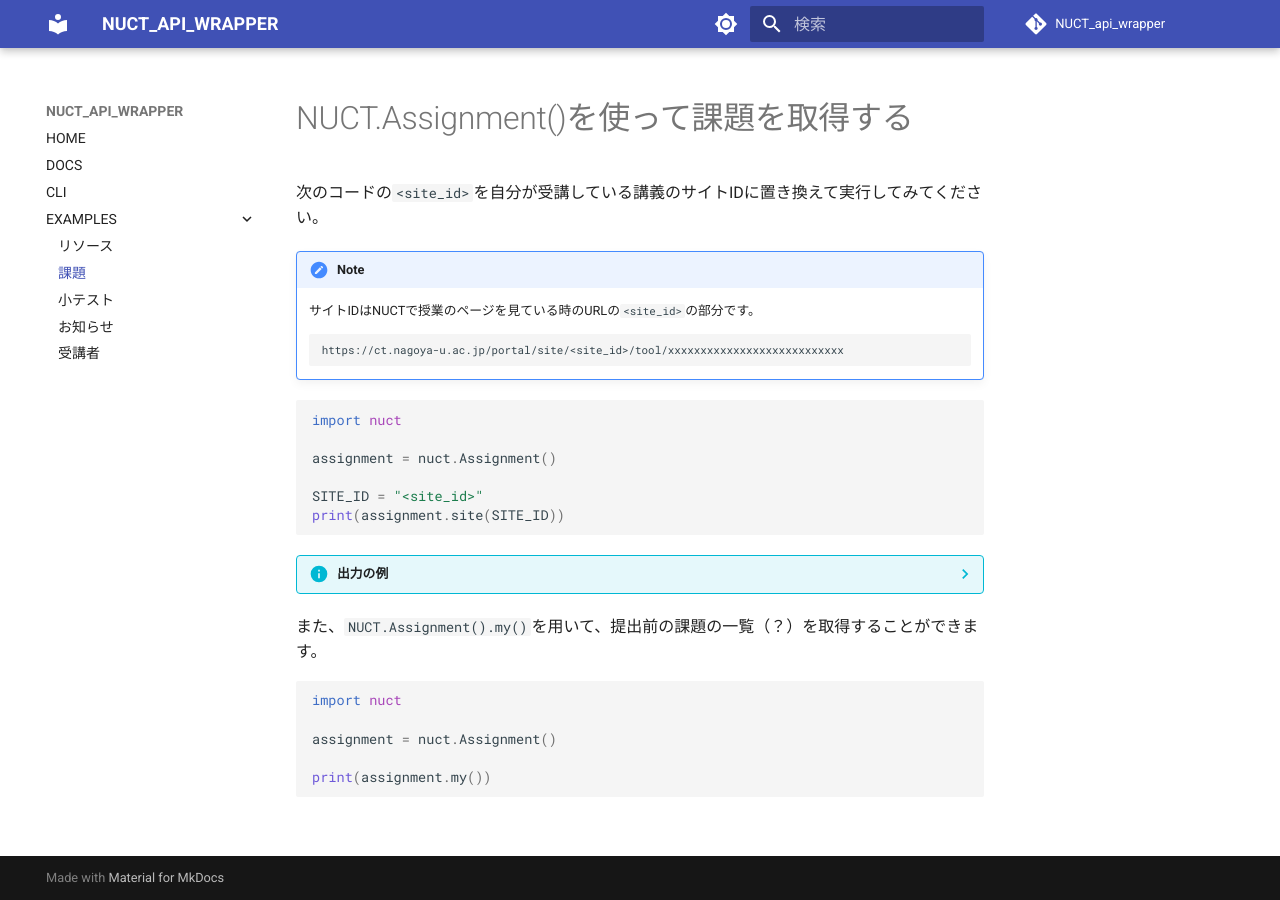
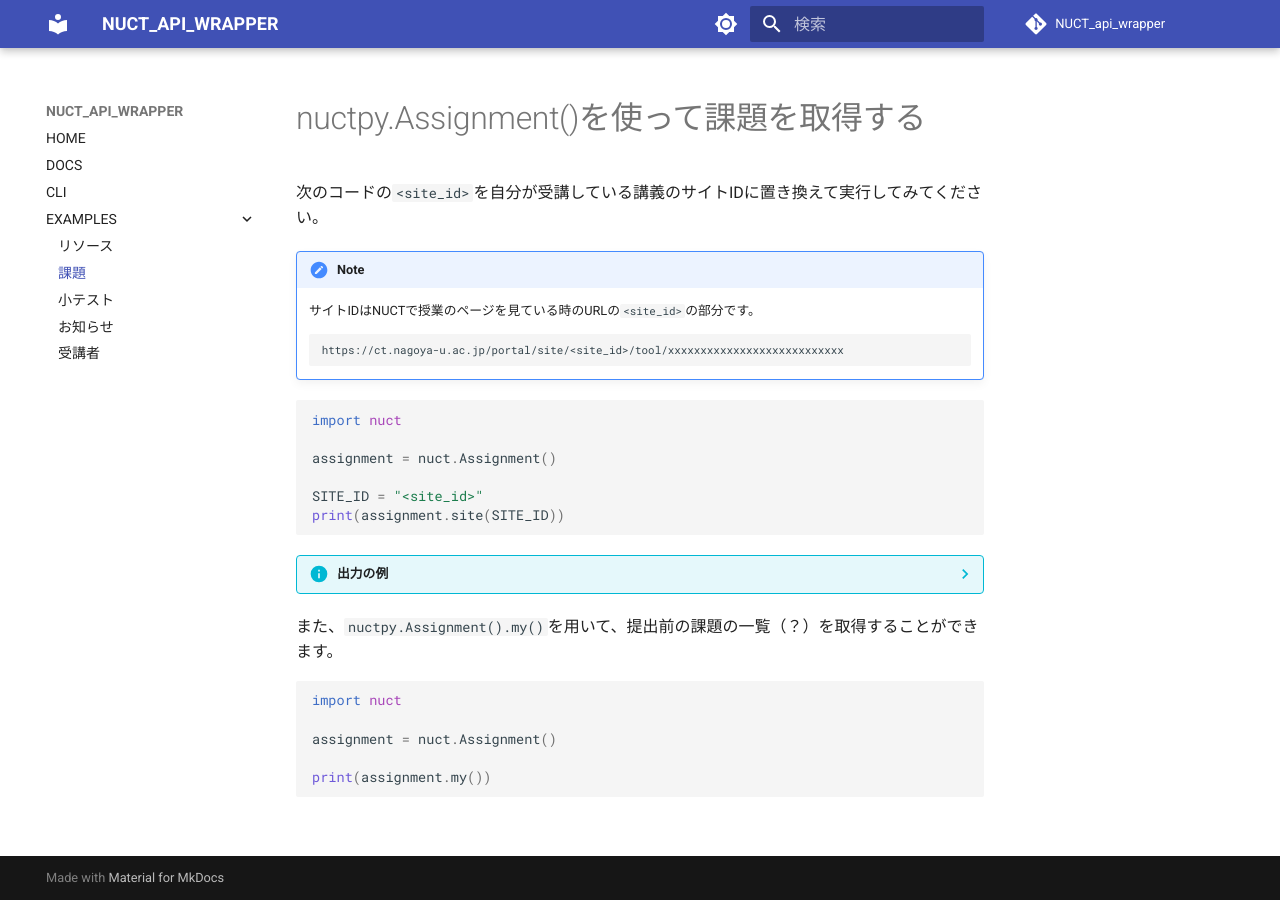
Before and after one commit to nac-39/nuctpy, an MkDocs documentation site: the page built from docs/examples/get-assignment.md, in a window 1280 px wide. Built offline with MkDocs 1.6.1 and Material for MkDocs 9.7.7, drawn with Linux system fonts in a browser that asks for light colours; comment, search, counter and statistics services are not loaded.

Commit message:
docsの中のNUCT->nuctpy

````diff
--- a/docs/examples/get-assignment.md
+++ b/docs/examples/get-assignment.md
@@ -1,4 +1,4 @@
-# NUCT.Assignment()を使って課題を取得する
+# nuctpy.Assignment()を使って課題を取得する
 
 次のコードの`<site_id>`を自分が受講している講義のサイトIDに置き換えて実行してみてください。
 
@@ -81,7 +81,7 @@ print(assignment.site(SITE_ID))
     ]
     ```
 
-また、`NUCT.Assignment().my()`を用いて、提出前の課題の一覧（？）を取得することができます。
+また、`nuctpy.Assignment().my()`を用いて、提出前の課題の一覧（？）を取得することができます。
 
 ```python
 import nuct
````
Also changed, not shown: docs/examples/get-announcement.md (+1 -1 lines), docs/examples/get-quiz.md (+1 -1 lines), docs/examples/get-resources.md (+2 -2 lines), docs/examples/get-roster.md (+1 -1 lines), docs/index.md (+1 -1 lines).
